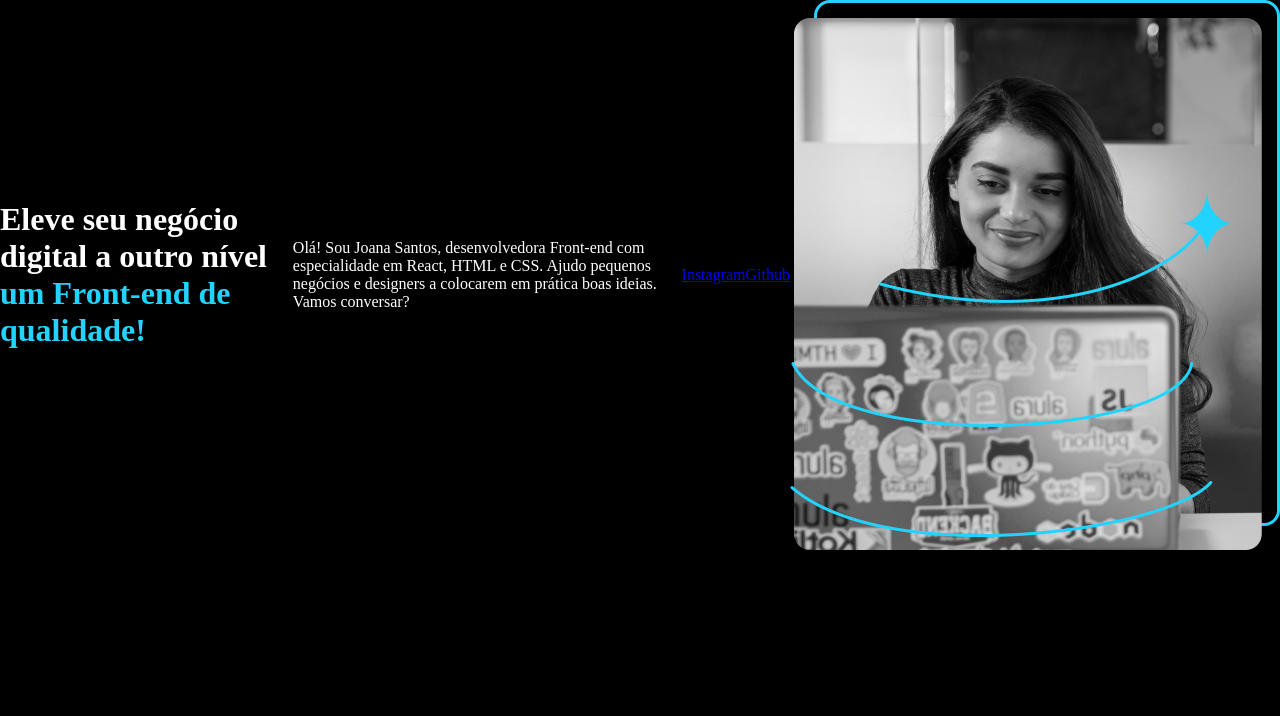
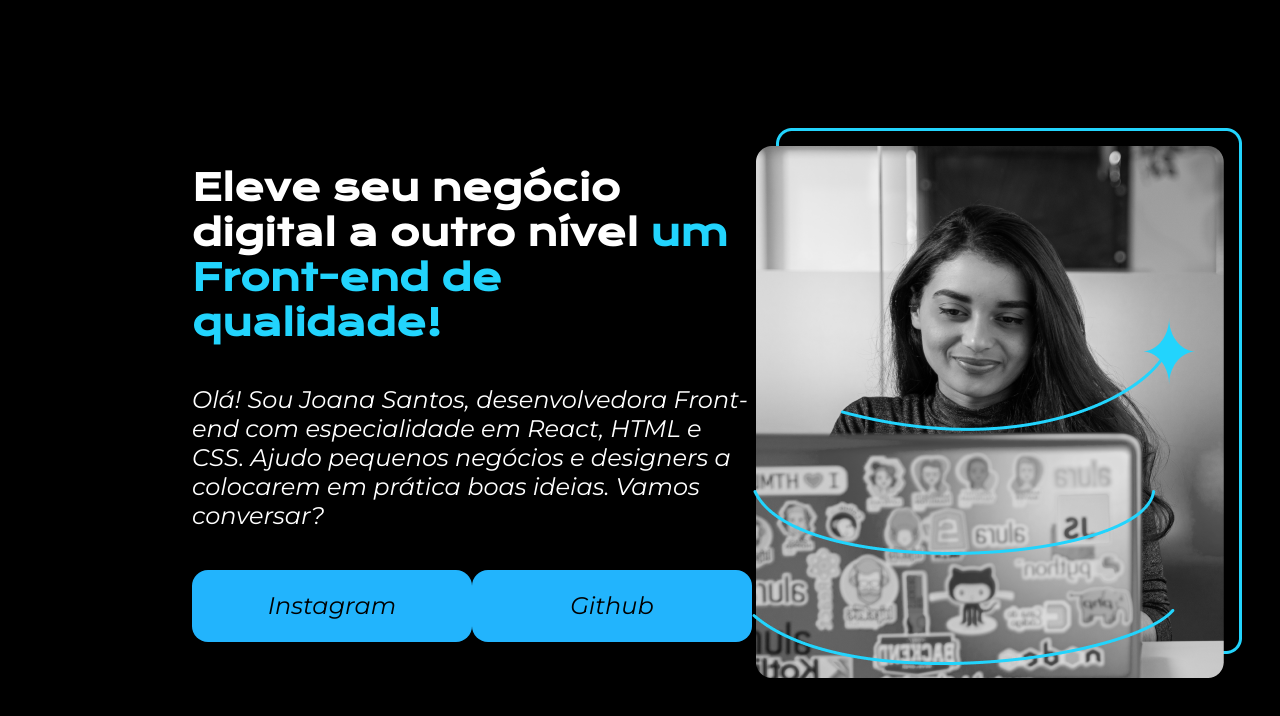
Before and after one commit to Srbielzinho/Portfolio, a plain HTML site: page index.html in a window 1280 px wide. Drawn offline with nearby package versions, Linux system fonts and the light colour scheme.

Commit message:
finalizando o curso

```diff
--- a/index.html
+++ b/index.html
@@ -10,10 +10,14 @@
 <body>
     <header></header>
     <main class="apresentacao">
-        <h1>Eleve seu negócio digital a outro nível <strong class="titulo-destaque"> um Front-end de qualidade!</strong></h1>
-        <p>Olá! Sou Joana Santos, desenvolvedora Front-end com especialidade em React, HTML e CSS. Ajudo pequenos negócios e designers a colocarem em prática boas ideias. Vamos conversar?</p>
-        <a href="https://www.instagram.com/gabrielhotc/">Instagram</a>
-        <a href="https://github.com/Srbielzinho">Github</a>
+        <section class="apresentacao__conteudo">
+            <h1 class="apresentacao__conteudo__titulo">Eleve seu negócio digital a outro nível <strong class="titulo-destaque"> um Front-end de qualidade!</strong></h1>
+            <p class="apresentacao__conteudo__texto">Olá! Sou Joana Santos, desenvolvedora Front-end com especialidade em React, HTML e CSS. Ajudo pequenos negócios e designers a colocarem em prática boas ideias. Vamos conversar?</p>
+            <div class="apresentacao__links">
+            <a class="apresentacao__links__link"href="https://www.instagram.com/gabrielhotc/">Instagram</a>
+            <a class="apresentacao__links__link" href="https://github.com/Srbielzinho">Github</a>
+            </div>
+        </section>
         <img src="Imagem.png" alt="Foto da Joana Santos">
     </main>
     <footer></footer>
--- a/style.css
+++ b/style.css
@@ -1,3 +1,5 @@
+@import url('https://fonts.googleapis.com/css2?family=Krona+One&family=Montserrat:ital@1&display=swap');
+
 *{
     margin: 0;
     padding: 0;
@@ -15,6 +17,45 @@
 }
 
 .apresentacao{
+    margin: 10% 15%;
     display: flex;
     align-items: center;
+    justify-content: space-between;
 }
+.apresentacao__conteudo{
+    width: 615px;
+    display: flex;
+    flex-direction:column;
+    gap: 40px;
+
+}
+.apresentacao__conteudo__titulo{
+    font-size: 36px;
+    font-family: "Krona One", sans-serif;
+
+      }
+
+.apresentacao__conteudo__texto{
+    font-size: 24px;
+    font-family: "Montserrat", sans-serif;
+
+}
+.apresentacao__links{
+    display: flex;
+    justify-content: space-between;
+
+}
+
+.apresentacao__links__link{
+    background-color: #22b4fd;
+    width: 280px;
+    text-align: center;
+    border-radius: 16px;
+    font-size: 24px;
+    padding: 21.5px 0px;
+    text-decoration: none;
+    color: #000000;
+    font-family: "Montserrat", serif;
+
+
+}
```
